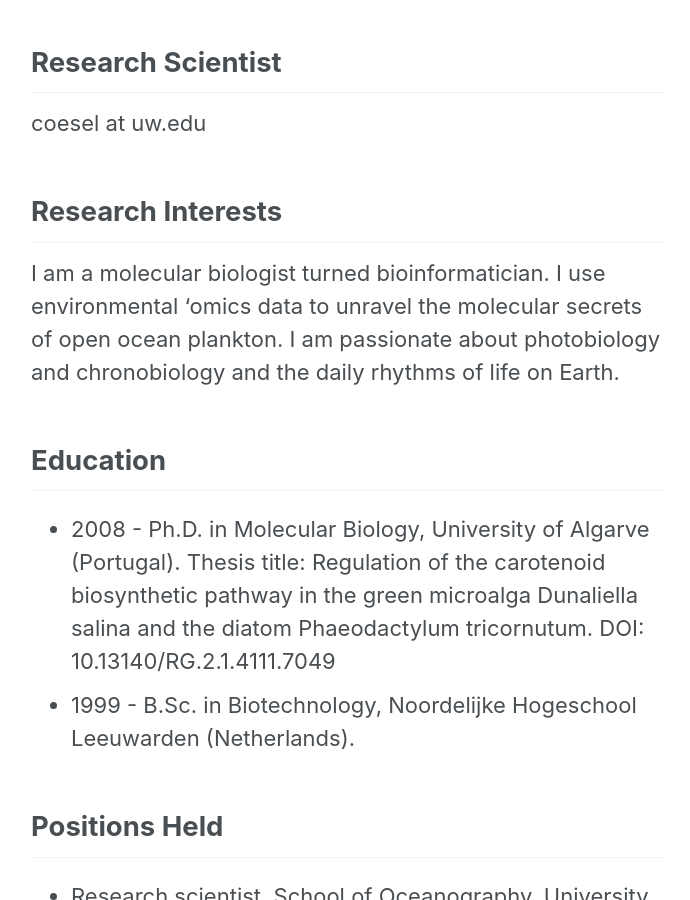
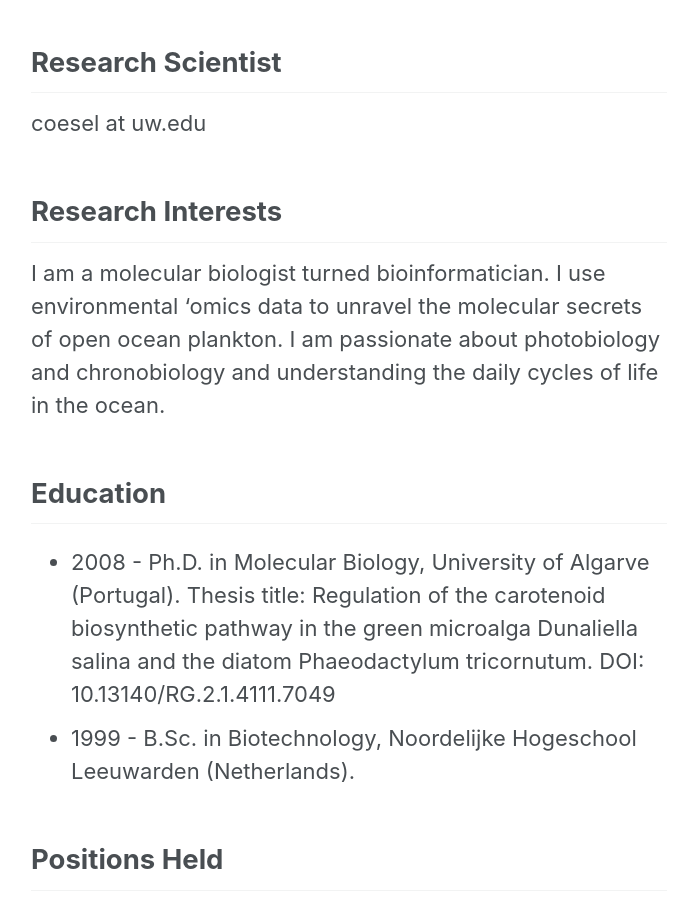
Before and after one commit to armbrustlab/armbrustlab.github.io, a Jekyll site: the page built from collections/_people/coesel.md, in a window 1280 px wide and 900 px high, scrolled down 452 px. Shown: the whole window, without its empty margins (291-981 px from the left). Built offline with Jekyll 4.4.1, drawn with Linux system fonts in a browser that asks for light colours; nearby versions of some CDN libraries.

Commit message:
I made a small adjustment in the text on 'Research Interests'

```diff
--- a/collections/_people/coesel.md
+++ b/collections/_people/coesel.md
@@ -7,7 +7,7 @@ title: Sacha Coesel
 coesel at uw.edu
 
 ## Research Interests
-I am a molecular biologist turned bioinformatician. I use environmental ‘omics data to unravel the molecular secrets of open ocean plankton. I am passionate about photobiology and chronobiology and the daily rhythms of life on Earth.
+I am a molecular biologist turned bioinformatician. I use environmental ‘omics data to unravel the molecular secrets of open ocean plankton. I am passionate about photobiology and chronobiology and understanding the daily cycles of life in the ocean.
 
 ## Education
 * 2008 - Ph.D. in Molecular Biology, University of Algarve (Portugal). Thesis title: Regulation of the carotenoid biosynthetic pathway in the green microalga Dunaliella salina and the diatom Phaeodactylum tricornutum. DOI: 10.13140/RG.2.1.4111.7049
```
